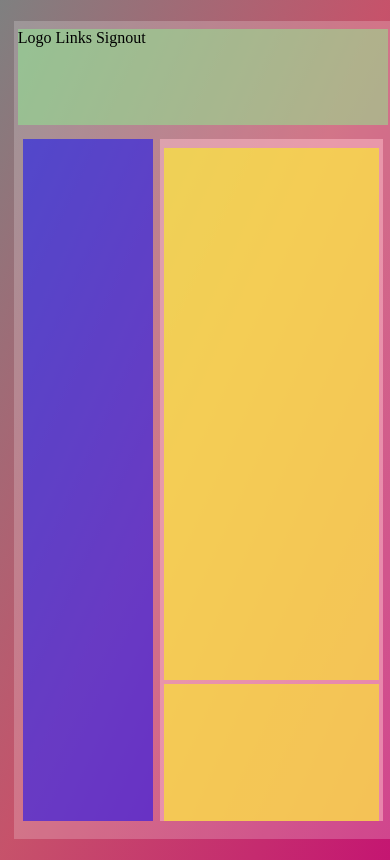
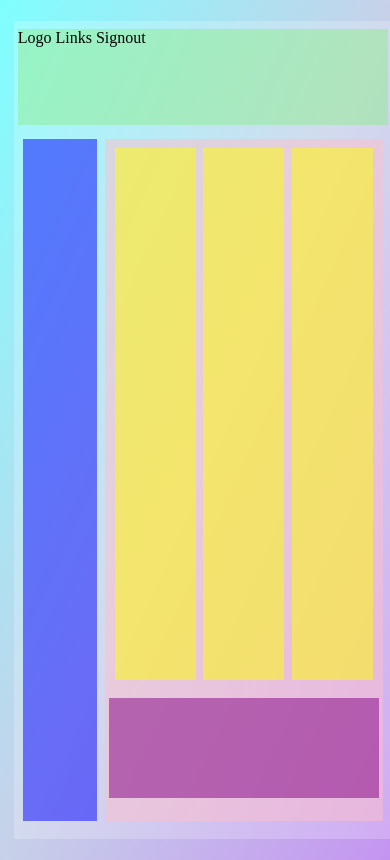
Before and after one commit to xtina-lt/Flexbox, a plain HTML site: page index.html in a window 390 px wide. Drawn offline with Linux system fonts and the light colour scheme.

Commit message:
to htmls?

```diff
--- a/style.css
+++ b/style.css
@@ -58,21 +58,3 @@ body{
             width: 100%;
             height: 15%;
         }
-
-@media screen and (max-width: 700px){
-    body{
-        background-color: red;
-    }
-    .side-nav{
-        width: 35%;
-    }
-    .main{
-        overflow: scroll;
-        scrollbar-width: none;
-        width: 60%;
-    }
-    .sub-content {
-        background-color: rgba(255, 255, 0, 0.5);
-        width: 100%;
-    }
-}
```
